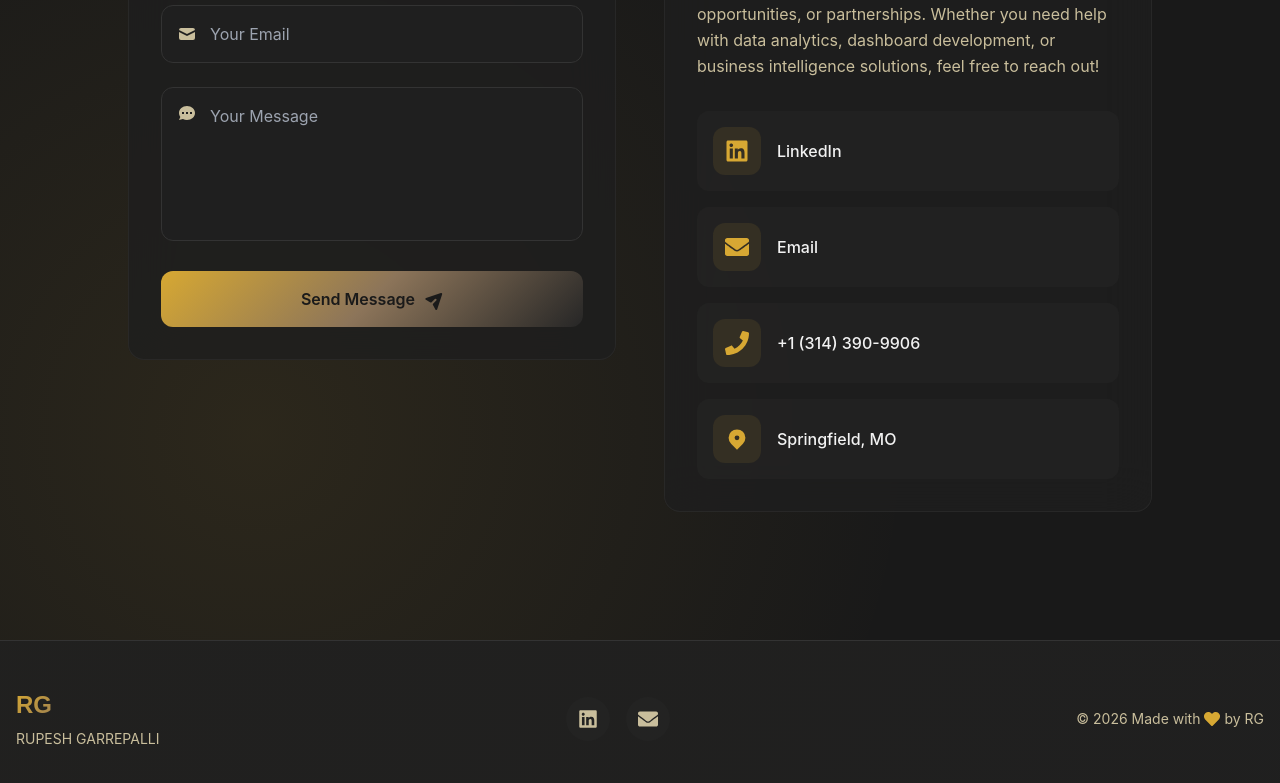
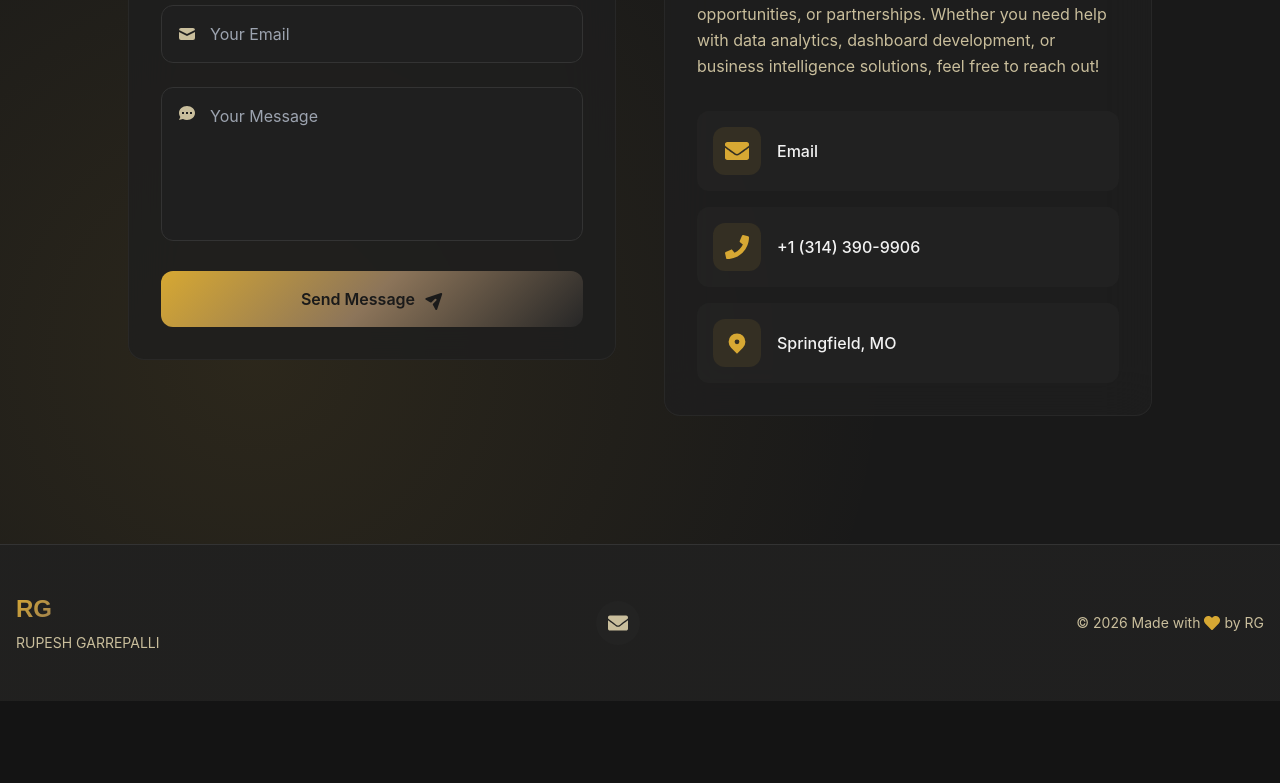
Before and after one commit to Applywizz-git/applywizz-sairupeshgarrepalli-25297, a React (Vite) app: page / in a window 1280 px wide. Shown: the part 9838-10621 px from the top of the page. After the commit the page ends 10539 px from the top, so only its background shows below. Built offline with nearby package versions, Linux system fonts and the light colour scheme; the HTML template or start-up script is replaced by a standard one.

Commit message:
Removed LinkedIn buttons

```diff
--- a/src/components/ContactSection.tsx
+++ b/src/components/ContactSection.tsx
@@ -1,12 +1,12 @@
 import { useState, useRef } from 'react';
 import { motion, useInView, AnimatePresence } from 'framer-motion';
 import { HiMail, HiUser, HiChat, HiPaperAirplane, HiCheckCircle, HiLocationMarker } from 'react-icons/hi';
-import { FaLinkedin, FaGithub, FaEnvelope, FaPhone } from 'react-icons/fa';
+import { FaGithub, FaEnvelope, FaPhone } from 'react-icons/fa';
 import confetti from 'canvas-confetti';
 import { toast } from 'sonner';
 
 const socialLinks = [
-  { icon: FaLinkedin, label: 'LinkedIn', href: 'https://www.linkedin.com/portfolio/' },
+
   { icon: FaEnvelope, label: 'Email', href: 'mailto:gsairupesh27@gmail.com' },
   { icon: FaPhone, label: '+1 (314) 390-9906', href: 'tel:+13143909906' },
   { icon: HiLocationMarker, label: 'Springfield, MO', href: '#' },
--- a/src/components/Footer.tsx
+++ b/src/components/Footer.tsx
@@ -1,11 +1,11 @@
 import { motion } from 'framer-motion';
-import { FaLinkedin, FaGithub, FaEnvelope, FaHeart } from 'react-icons/fa';
+import { FaGithub, FaEnvelope, FaHeart } from 'react-icons/fa';
 import { HiArrowUp } from 'react-icons/hi';
 import { Link } from 'react-scroll';
 import { useState, useEffect } from 'react';
 
 const socialLinks = [
-  { icon: FaLinkedin, href: 'https://www.linkedin.com/portfolio/', label: 'LinkedIn' },
+
   { icon: FaEnvelope, href: 'mailto:gsairupesh27@gmail.com', label: 'Email' },
 ];
 
```
Also changed, not shown: 1 other file (tests, documents, lock files or other folders).
